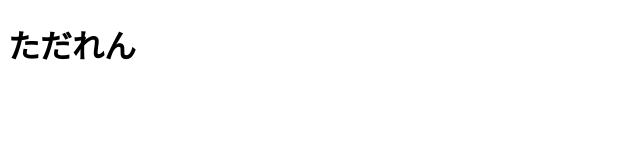
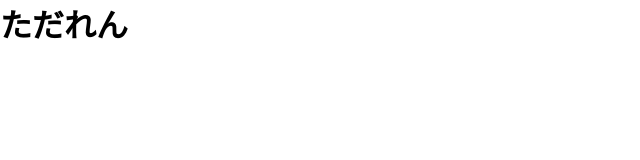
Before and after one commit to tadaren/tadaren.github.io_old, a plain HTML site: page index.html in a window 1280 px wide. Shown: the whole page, without its empty margins (0-640 px from the left). Drawn offline with Linux system fonts and the light colour scheme; some packages are replaced by stand-ins of ours.

Commit message:
[add] ressを追加

```diff
--- a/index.html
+++ b/index.html
@@ -4,6 +4,7 @@
     <meta charset="UTF-8"/>
     <meta name="viewport" content="width=device-width, initial-scale=1.0"/>
     <meta http-equiv="X-UA-Compatible" content="ie=edge"/>
+    <link rel="stylesheet" href="https://cdn.rawgit.com/filipelinhares/ress/master/dist/ress.min.css"/>
     <link rel="stylesheet" href="css/index.css"/>
     <title>ただれんのHP</title>
   </head>
```
